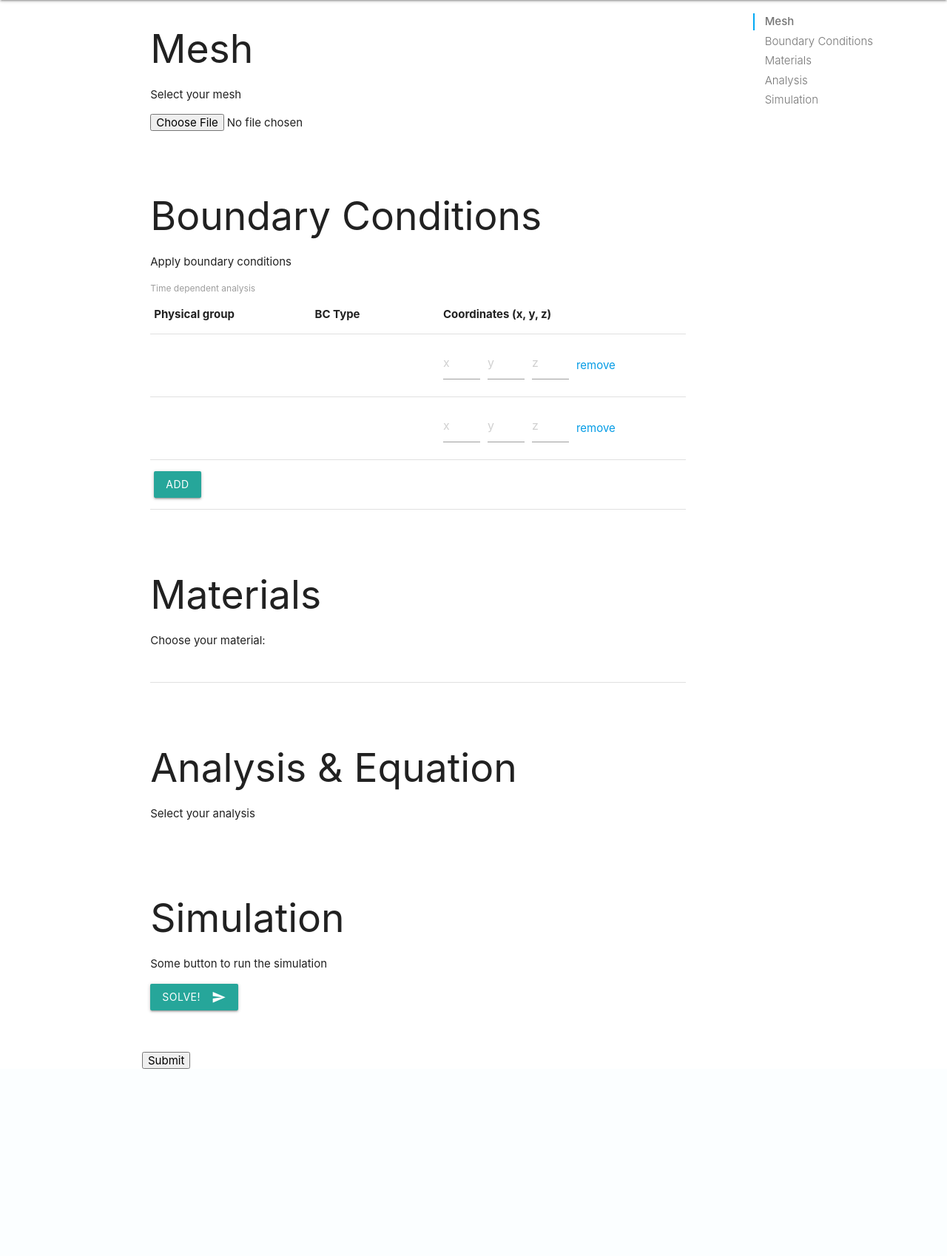
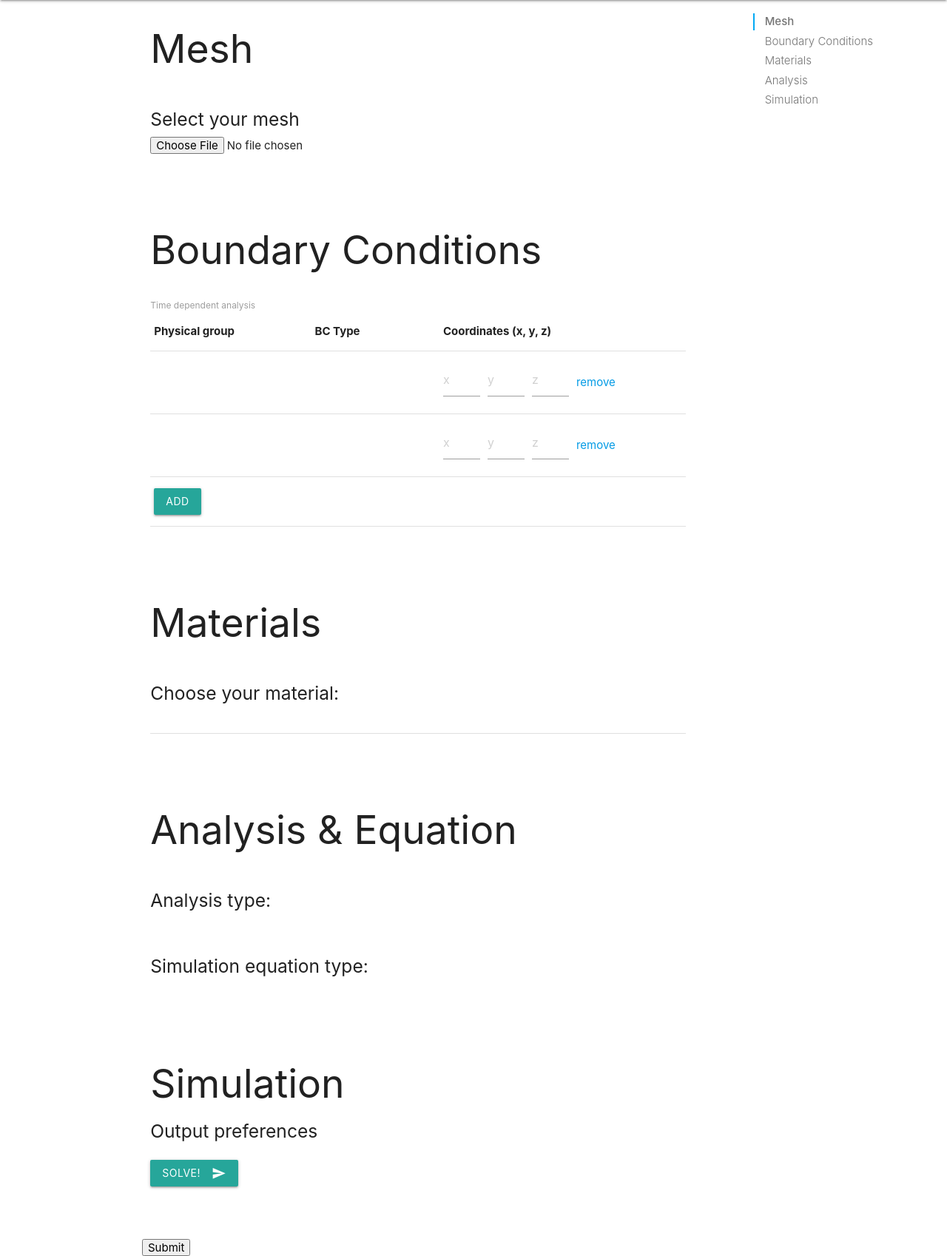
Before and after one commit to ruud12/max, a Django app: page /polls/ in a window 1280 px wide. Shown: the part 64-1762 px from the top of the page at 74% size. Before the commit the page ends 1509 px from the top, so only its background shows below. Run offline with Django 3.2, Linux system fonts and the light colour scheme; tables that the repository leaves empty hold one stand-in row (values such as "Sample post"); some libraries are stand-ins or nearby versions.

Commit message:
- added settings for Analysis, Equations - jquery stuff to show up additional settings depending on analysis - output dropdown added to select post-processing stuff

```diff
--- a/polls/forms.py
+++ b/polls/forms.py
@@ -9,6 +9,13 @@
 
         self.fields["timeFlag"] = forms.BooleanField()
         self.fields['timeFlag'].label = "Time dependent analysis"
+
+        self.fields['analysisTolerance'] = forms.CharField(max_length=20, widget=forms.TextInput(attrs={"placeholder": "Tolerance - this should show the default setting from hybrida"}))
+        self.fields['analysisMaxIter'] = forms.CharField(max_length=20, widget=forms.TextInput(attrs={"placeholder": "Max iterations - this should show the default setting from hybrida"}))
+        self.fields['analysisReactions'] = forms.CharField(max_length=20, widget=forms.TextInput(attrs={"placeholder": "Reactions - this should show the default setting from hybrida"}))
+        self.fields['analysisTMax'] = forms.CharField(max_length=20, widget=forms.TextInput(attrs={"placeholder": "End time (tmax) - this should show the default setting from hybrida"}))
+        self.fields['analysisDT'] = forms.CharField(max_length=20, widget=forms.TextInput(attrs={"placeholder": "Time step (dt) - this should show the default setting from hybrida"}))
+        self.fields['analysisAlpha'] = forms.CharField(max_length=20, widget=forms.TextInput(attrs={"placeholder": "Algorithm type (alpha) - this should show the default setting from hybrida"}))
 
     class Meta:
         model = Simulation
--- a/polls/models.py
+++ b/polls/models.py
@@ -10,9 +10,53 @@
     )
 
     mesh = models.FileField(verbose_name="mesh", upload_to="meshes")
+
+    outputChoices = (
+        ("screen", "Print to screen"),
+        ("vtu", "Write to Paraview")
+    )
+
+    outputSettings = models.CharField(verbose_name="ouputSettings",
+                                      choices=outputChoices,
+                                      max_length=100)
+
+    equationTypes = (
+        ("displacement", "Displacement"),
+        ("heat", "Heat"),
+        ("flow", "Flow")
+    )
+    equationType = models.CharField(verbose_name="equationType",
+                                    choices=equationTypes,
+                                    max_length=100)
+
+    analysisTypes = (
+        ("static", "Static"),
+        ("staticNonlinear", "Static non-linear"),
+        ("transient", "Transient")
+    )
     analysisType = models.CharField(verbose_name="analysisType",
-                                    choices=CHOICES,
+                                    choices=analysisTypes,
                                     max_length=100)
+
+    # all kind of analysis settings below:
+    # would be nice if this could be generated based on Hybrida itself?!
+    analysisTolerance = models.CharField(verbose_name="analysisTolerance",
+                                         max_length=20)
+
+    analysisMaxIter = models.CharField(verbose_name="analysisMaxIter",
+                                         max_length=20)
+
+    analysisReactions = models.CharField(verbose_name="analysisReactions",
+                                         max_length=20)
+
+    analysisTMax = models.CharField(verbose_name="analysisTMax",
+                                         max_length=20)
+    analysisDT = models.CharField(verbose_name="analysisDT",
+                                         max_length=20)
+    analysisAlpha = models.CharField(verbose_name="analysisAlpha",
+                                         max_length=20)
+
+
 
     timeFlag = models.BooleanField()
 
--- a/polls/templates/polls/name.html
+++ b/polls/templates/polls/name.html
@@ -13,10 +13,10 @@
                 <div class="row">
                     <div class="col s12">
                         <h2 class="header">Mesh</h2>
-                        <p> Select your mesh </p>
-
+                        <div class="section">
+                            <h5>Select your mesh</h5>
                                 {{ form.mesh }}
-
+                        </div>
                     </div>
                 </div>
             </div>
@@ -24,12 +24,9 @@
                 <div class="row">
                     <div class="col s12">
                         <h2 class="header">Boundary Conditions</h2>
-                        <p> Apply boundary conditions </p>
-
+                        <div class="section">
 
                             {{ form.timeFlag }} {{form.timeFlag.label_tag}}
-
-
 
                             <table id='boundary'>
                                 <thead>
@@ -58,7 +55,7 @@
                             </table>
 
                             {{ formset.management_form }}
-
+                        </div>
                     </div>
                 </div>
             </div>
@@ -66,7 +63,8 @@
                 <div class="row">
                     <div class="col s12">
                         <h2 class="header">Materials</h2>
-                        <p> Choose your material:</p>
+                            <div class="section">
+                            <h5> Choose your material:</h5>
                             <table id='material'>
                                 <tbody>
                                     <td id="matsel" style="width:150px">{{ materialsForm.materialChoice }}</td>
@@ -85,11 +83,31 @@
                         </div>
                     </div>
                 </div>
+            </div>
             <div id="analysis" class="section scrollspy">
                 <div class="row">
                     <div class="col s12">
                         <h2 class="header">Analysis & Equation </h2>
-                        <p> Select your analysis </p>
+                        <div class="section">
+                            <h5>Analysis type:</h5>
+                            <p id="analysissel">{{ form.analysisType }}</p>
+                            <p class=analysisSettings> Analysis settings: </p>
+                            <ul>
+                                <li class=staticNonlinearSettings> {{ form.analysisTolerance }}</li>
+                                <li class=staticNonlinearSettings> {{ form.analysisMaxIter }}</li>
+                                <li class=staticNonlinearSettings> {{ form.analysisReactions }}</li>
+
+                                <li class=transientThermalSettings> {{ form.analysisTMax }}</li>
+                                <li class=transientThermalSettings> {{ form.analysisDT }}</li>
+                                <li class=transientThermalSettings> {{ form.analysisAlpha }}</li>
+                            </ul>
+                        </div>
+                        <div class="section">
+                            <h5>Simulation equation type:</h5>
+                            <p id="equationsel">{{ form.equationType }}</p>
+
+
+                        </div>
                     </div>
                 </div>
             </div>
@@ -97,11 +115,15 @@
                 <div class="row">
                     <div class="col s12">
                         <h2 class="header">Simulation</h2>
-                        <p> Some button to run the simulation</p>
+                        <h5>Output preferences</h5>
+                        <div class="section">
+                            {{ form.outputSettings }}
+
                             <button class="btn waves-effect waves-light" type="submit" name="action">
                                 Solve!
                                 <i class="material-icons right">send</i>
                             </button>
+                        </div>
                     </div>
                 </div>
             </div>
@@ -214,6 +236,41 @@
         }
     });
 </script>
+<script>
+    // hide additional analysis settings untill required
+    $(".analysisSettings").hide()
+    $('.staticNonlinearSettings').hide()
+    $('.transientThermalSettings').hide()
+
+    $("#analysissel").on("change", function(){
+
+        if ($("#id_analysisType").val() === 'static'){
+            $('.transientThermalSettings').hide()
+            $('.staticNonlinearSettings').hide()
+            $(".analysisSettings").hide()
+
+        } else if ($("#id_analysisType").val() === 'staticNonlinear') {
+            // kan dit anders? Of moet je dit overal uit gaan zetten?!
+            $('.transientThermalSettings').hide()
+
+            $(".analysisSettings").show()
+            $('.staticNonlinearSettings').show()
+        } else if ($("#id_analysisType").val() === 'transient') {
+            $('.staticNonlinearSettings').hide()
+
+            $(".analysisSettings").show()
+            $('.transientThermalSettings').show()
+        }
+    });
+
+
+    // $("#analysissel").on("change", function(){
+    //     alert("sup")
+    //     if ($("#id_analysisType").val() === 'Static'){
+    //         $(".analysisSettings").show()
+    //     });
+    // });
+</script
 
 
 
```
Lines whose indentation alone changed are shown as unchanged.
